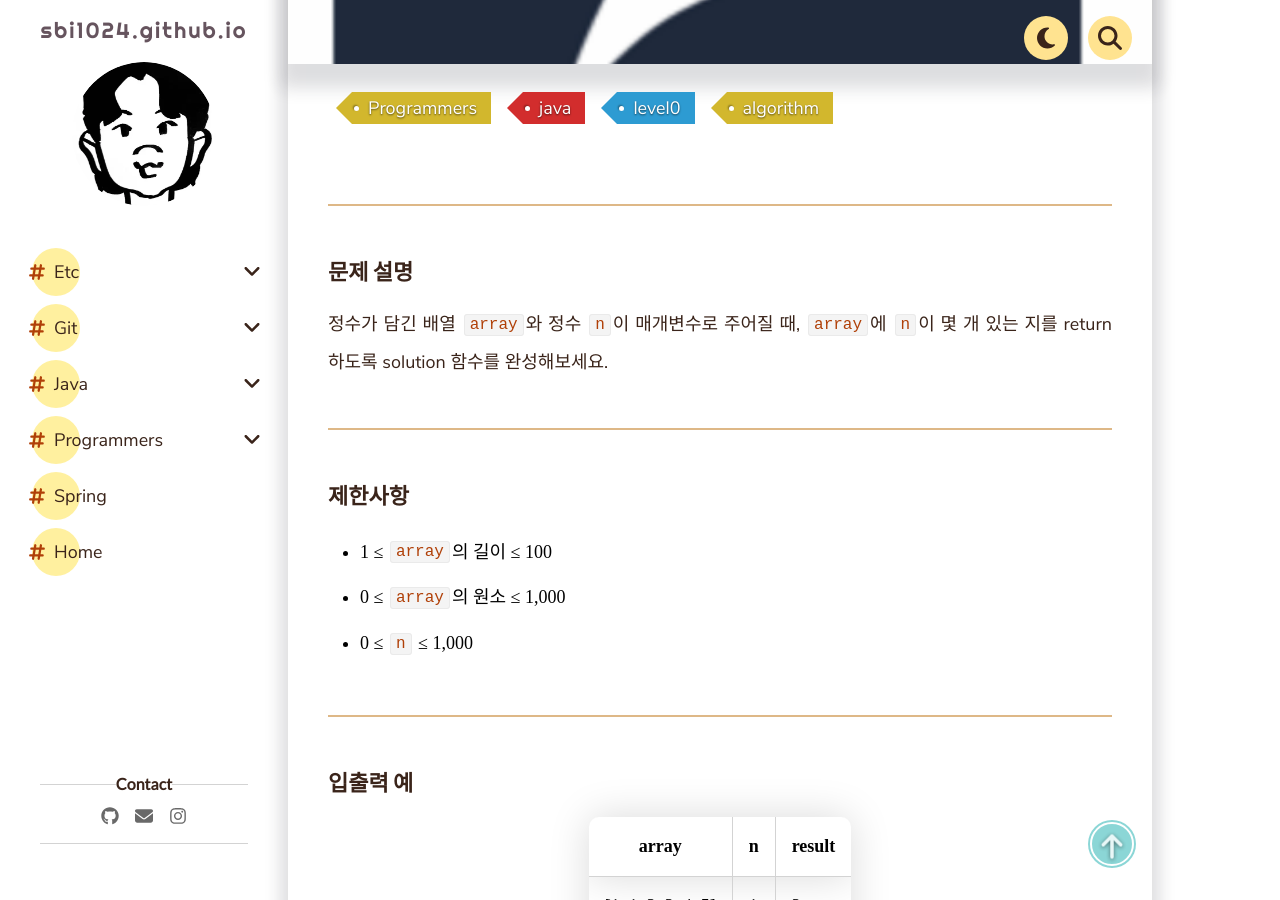
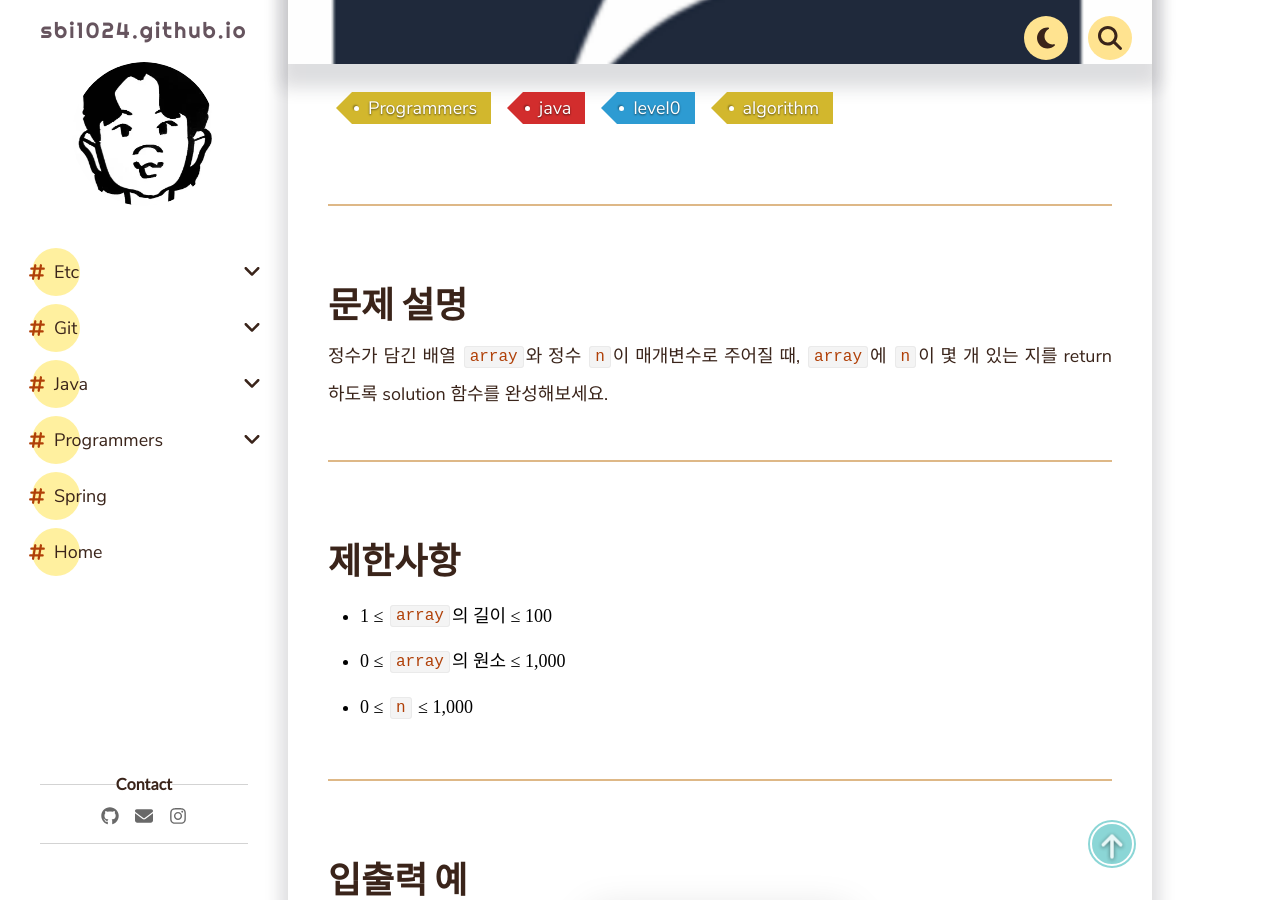
Before and after one commit to sbi1024/sbi1024.github.io, a Jekyll site: the page built from _pages/Programmers/Java/Level0/post-01.md, in a window 1280 px wide and 900 px high, scrolled down 543 px. Built offline with Jekyll 4.4.1, drawn with Linux system fonts in a browser that asks for light colours; comment, search, counter and statistics services are not loaded.

Commit message:
11월1일 programmers level0 중복된 숫자 개수 재 포스팅

````diff
--- a/_pages/Programmers/Java/Level0/post-01.md
+++ b/_pages/Programmers/Java/Level0/post-01.md
@@ -12,14 +12,14 @@ tags:
 
 
 -----
-### 문제 설명
+# 문제 설명
 
 <p>정수가 담긴 배열 <code>array</code>와 정수 <code>n</code>이 매개변수로 주어질 때, <code>array</code>에 <code>n</code>이 몇 개 있는 지를 return
   하도록 solution 함수를 완성해보세요.</p>
 
 <hr>
 
-### 제한사항
+# 제한사항
 
 <ul>
   <li>1 ≤ <code>array</code>의 길이 ≤ 100</li>
@@ -29,7 +29,7 @@ tags:
 
 <hr>
 
-### 입출력 예
+# 입출력 예
 <table class="table">
   <thead>
     <tr>
@@ -53,21 +53,16 @@ tags:
 </table>
 <hr>
 
-### 입출력 예 설명
+# 입출력 예 설명
 
-<p>입출력 예 #1</p>
-<ul>
-  <li>[1, 1, 2, 3, 4, 5] 에는 1이 2개 있습니다.</li>
-</ul>
-
-<p>입출력 예 #2</p>
-<ul>
-  <li>[0, 2, 3, 4] 에는 1이 0개 있습니다.</li>
-</ul>
+### 입출력 예 #1
+[1, 1, 2, 3, 4, 5] 에는 1이 2개 있습니다.
+### 입출력 예 #2
+[0, 2, 3, 4] 에는 1이 0개 있습니다.
 
 <hr>
 
-### 문제 풀이
+# 문제 풀이
 ``` java
 public int solution(int[] array, int n) {
     int answer = 0;
@@ -82,5 +77,5 @@ public int solution(int[] array, int n) {
 
 <hr>
 
-### 문제 해석
+# 문제 해석
 배열 array 변수를 반복문을 통해 각각의 원소에 접근하여, 매개변수 n 의 값과 동일한 값이 존재하는지 비교하고 만약, 값이 일치하는경우 answer 변수에 +1 처리 후 반복문이 종료되는 시점에서 answer 변수를 return 한다
````
